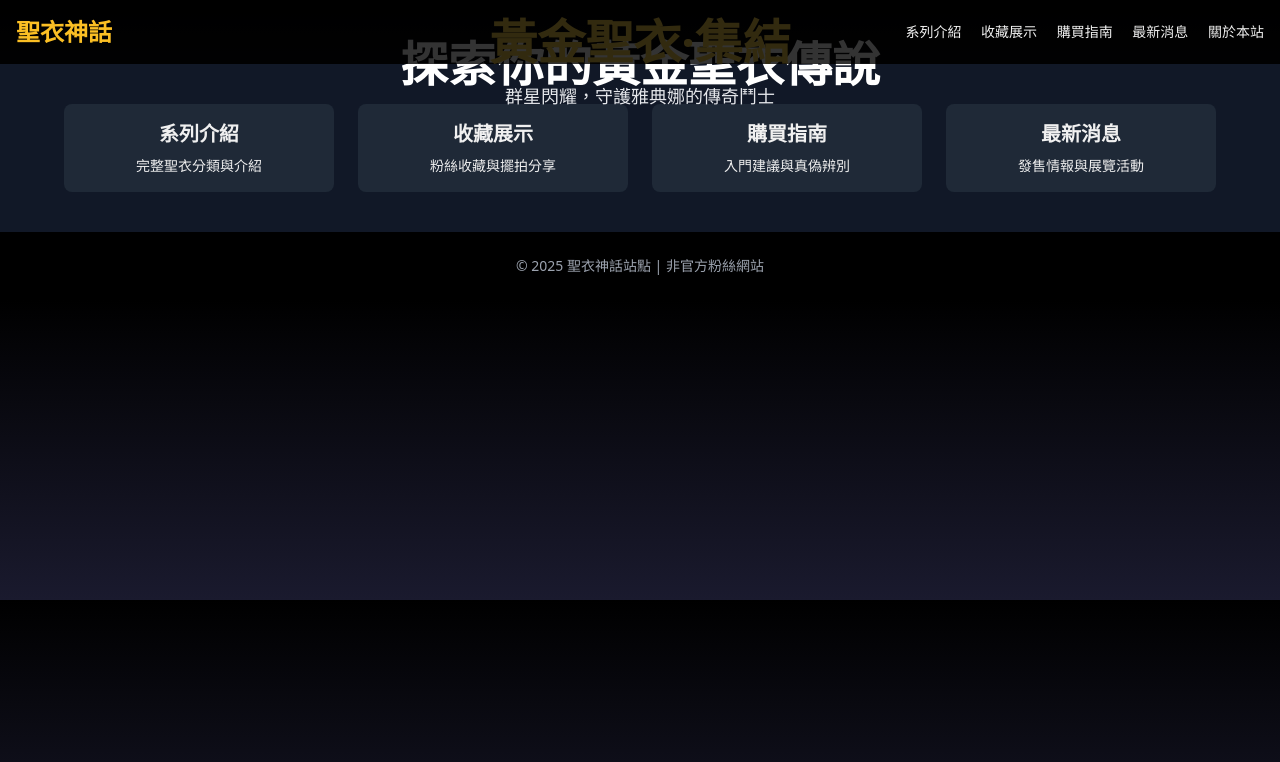
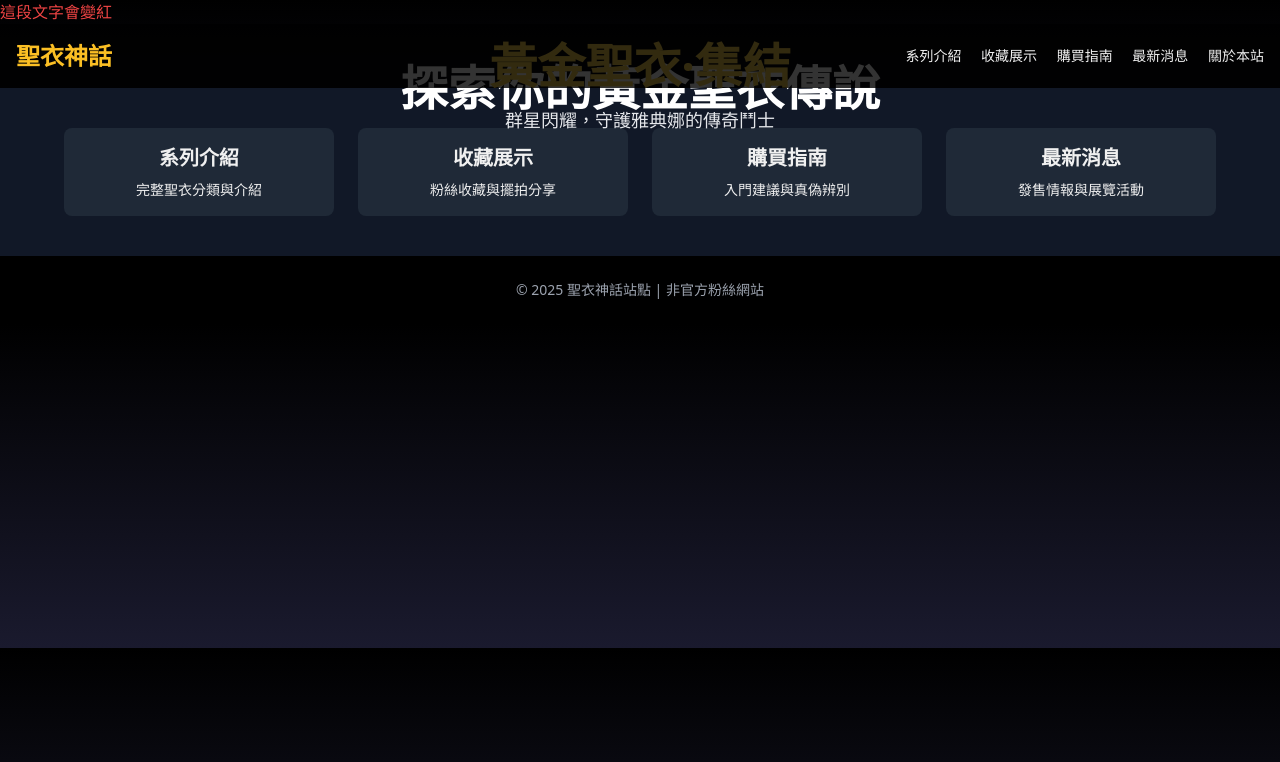
Before and after one commit to white2book/saint-cloth-myth, a plain HTML site: page index.html in a window 1280 px wide. Drawn offline with nearby package versions, Linux system fonts and the light colour scheme.

Commit message:
加入文字測試是否使用 Tailwind

```diff
--- a/index.html
+++ b/index.html
@@ -13,6 +13,9 @@
   </style>
 </head>
 <body class="font-sans">
+
+  <div class="text-red-500">這段文字會變紅</div>
+
   <!-- 導覽列 -->
   <header class="bg-black bg-opacity-80 sticky top-0 z-50">
     <div class="max-w-7xl mx-auto px-4 py-4 flex justify-between items-center">
```
